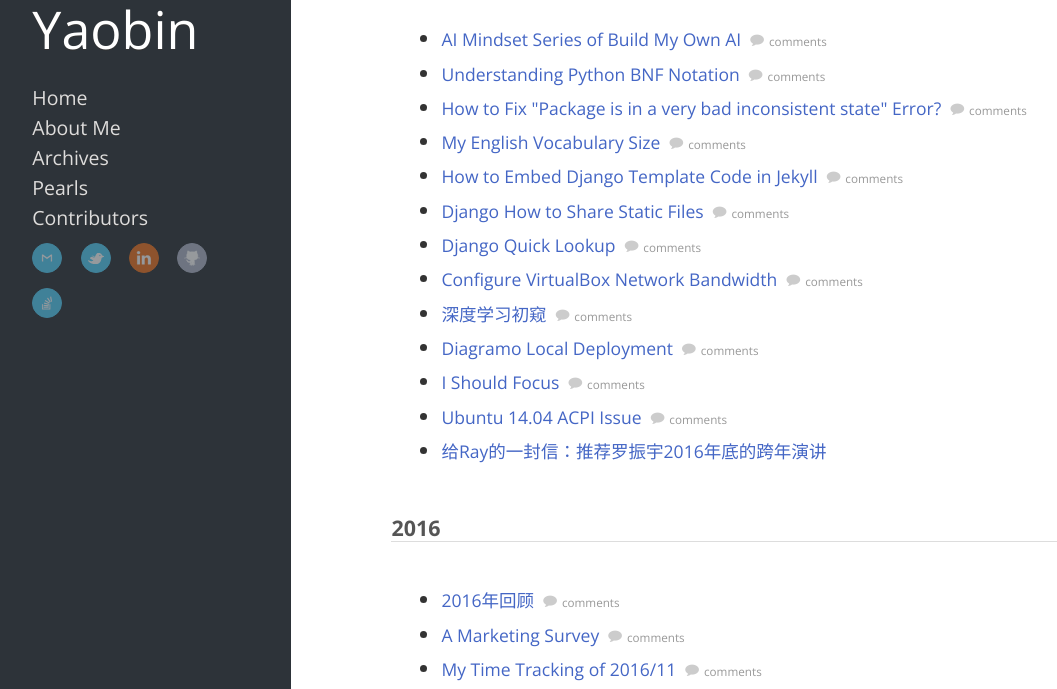
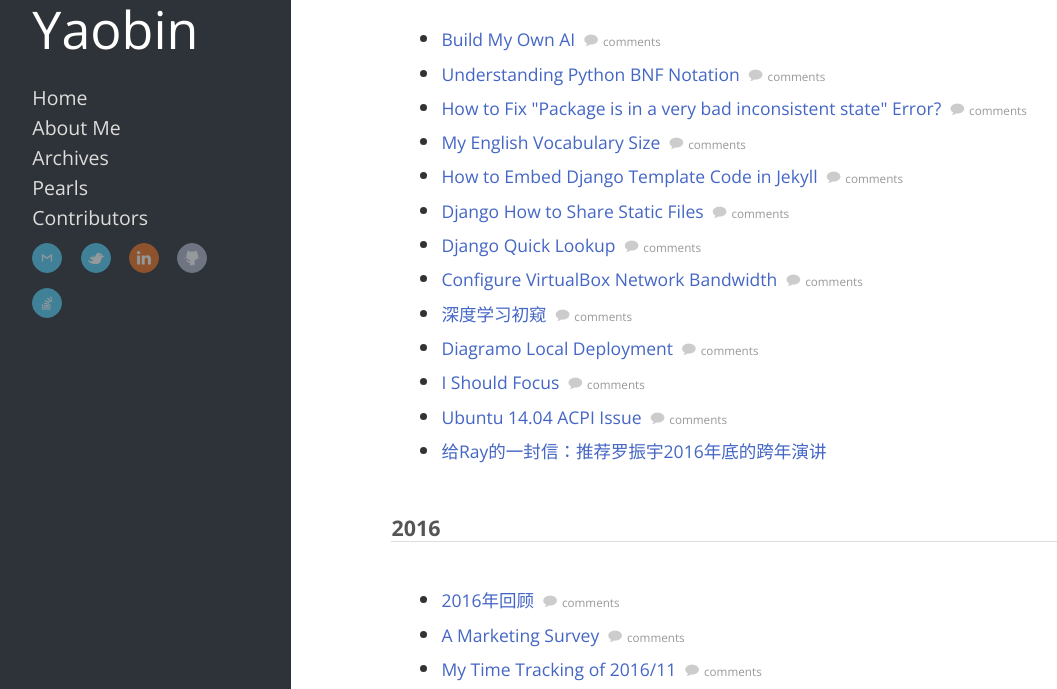
Before and after one commit to Tianhao25/yaobinwen.github.io, a Jekyll site: the page built from archive/index.html, in a window 1280 px wide and 900 px high, cut to the strip 211-900 px from the top of the window. Shown: the whole strip, without its empty margins (3-1060 px from the left). Built offline with Jekyll 4.4.1, drawn with Linux system fonts in a browser that asks for light colours; nearby versions of some CDN libraries; comment, search, counter and statistics services are not loaded.

Commit message:
Modify title, tags and category.

```diff
--- a/_posts/2017/2017-05-06-AI-Mindset-Build-my-own-AI.md
+++ b/_posts/2017/2017-05-06-AI-Mindset-Build-my-own-AI.md
@@ -1,9 +1,9 @@
 ---
 layout: post
-title: AI Mindset Series of Build My Own AI
+title: Build My Own AI
 date: 2017-05-06
-tags: artificial intelligence
-category: [Tech, AI]
+tags: AI
+category: [Tech]
 comments: true
 
 ---
```
